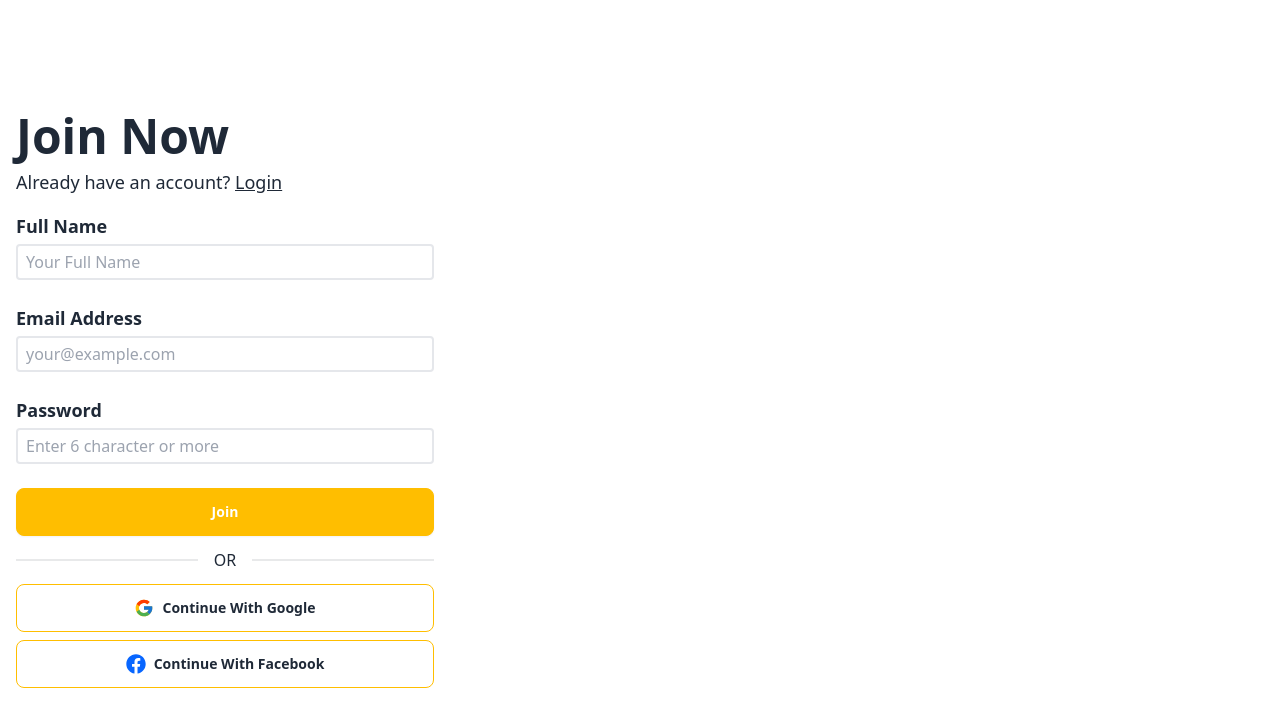
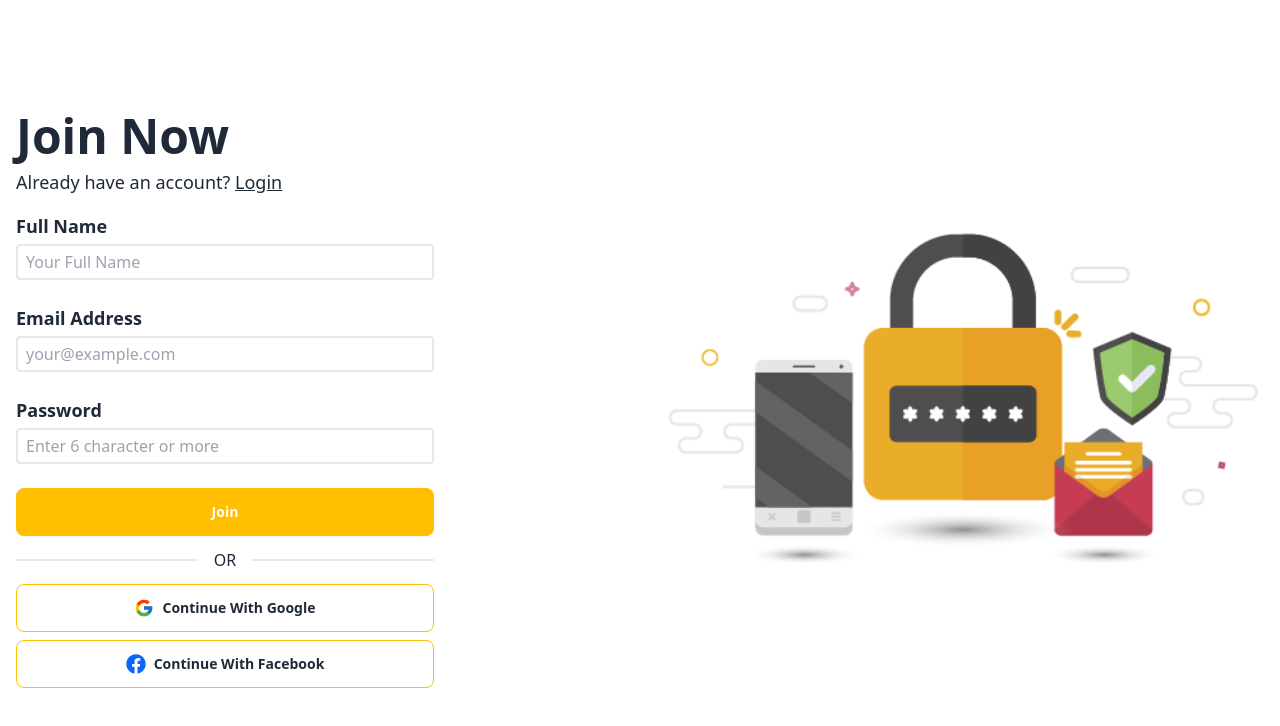
Before and after one commit to masum184e/firebase_complete_authentication, a React (Vite) app: page /registration in a window 1280 px wide. Shown: the top 726 px of the page. Built offline with nearby package versions, Linux system fonts and the light colour scheme.

Commit message:
registration added

```diff
--- a/src/pages/Registration.jsx
+++ b/src/pages/Registration.jsx
@@ -38,13 +38,14 @@ const Registration = () => {
                 <label className="font-semibold text-lg" htmlFor="password">Password</label>
                 <input onChange={handleChange} className="w-full border-2 outline-borderColor border-borderColor rounded py-1 px-2 mt-1" placeholder="Enter 6 character or more" type="password" name="password" id="password" value={registrationData.password} />
               </div>
-              <button className="btn btn-block btn-warning text-white" type="button">Join</button>
+              <button className="btn btn-block btn-warning text-white" type="submit">Join</button>
             </form>
             <div className="divider">OR</div>
             <SocialAuthentication />
           </div>
         </div>
         <div className="flex-1">
+          <img src="/images/registration.png" alt="REGISTRATION" className="h-full w-full" />
         </div>
       </div>
     </>
```
Also changed, not shown: public/images/registration.png (added).
